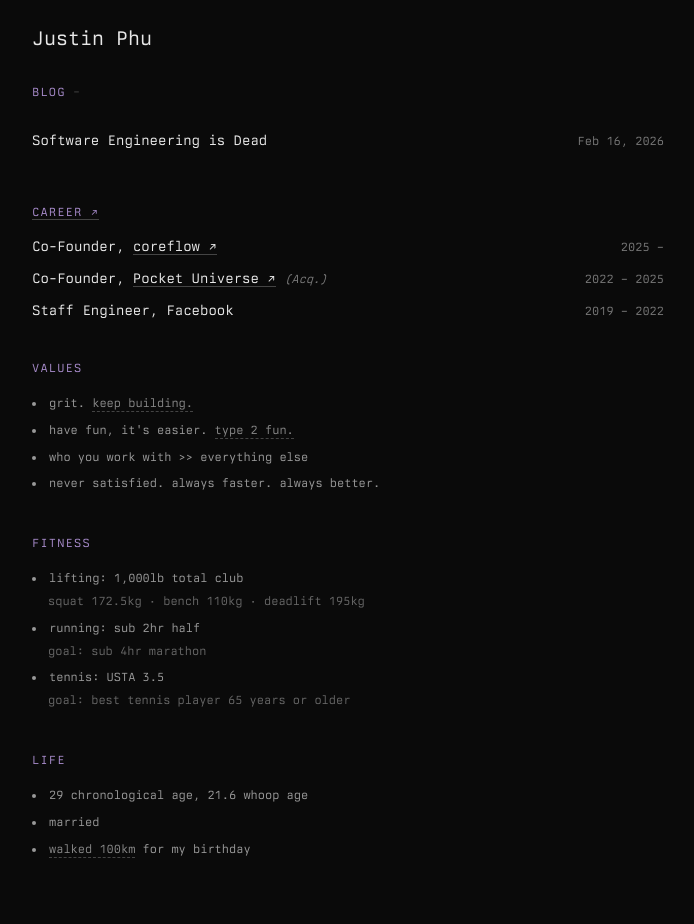
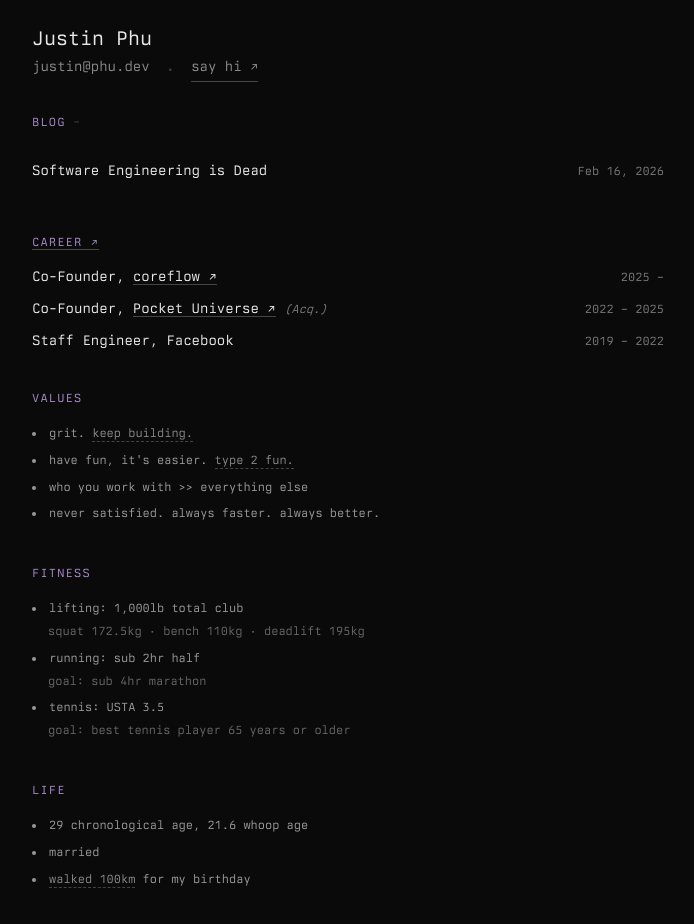
Before and after one commit to jqphu/personal-site, a React (Vite) app: page / in a window 1280 px wide. Shown: the top 924 px of the page, without its empty margins (292-986 px from the left). Built offline with nearby package versions, Linux system fonts and the light colour scheme; no server answers.

Commit message:
add email and say hi booking link to header

```diff
--- a/src/App.tsx
+++ b/src/App.tsx
@@ -196,6 +196,11 @@ function App() {
     <div className="max-w-[680px] mx-auto px-6 pt-6 pb-15">
       <header className="mb-8">
         <h1 className="text-xl font-medium mb-1">Justin Phu</h1>
+        <div className="flex gap-4 mt-1">
+          <a href="mailto:justin@phu.dev" className="text-[#888] text-sm font-light no-underline transition-colors hover:text-[#e8e8e8]">justin@phu.dev</a>
+          <span className="text-[#444]">·</span>
+          <a href="https://cal.com/justinphu/15min" target="_blank" rel="noopener noreferrer" className="text-[#888] text-sm font-light no-underline border-b border-[#444] hover:text-[#e8e8e8] hover:border-[#e8e8e8] transition-colors">say hi ↗</a>
+        </div>
 
         <div className="mt-6">
           <WhoopStats />
```
